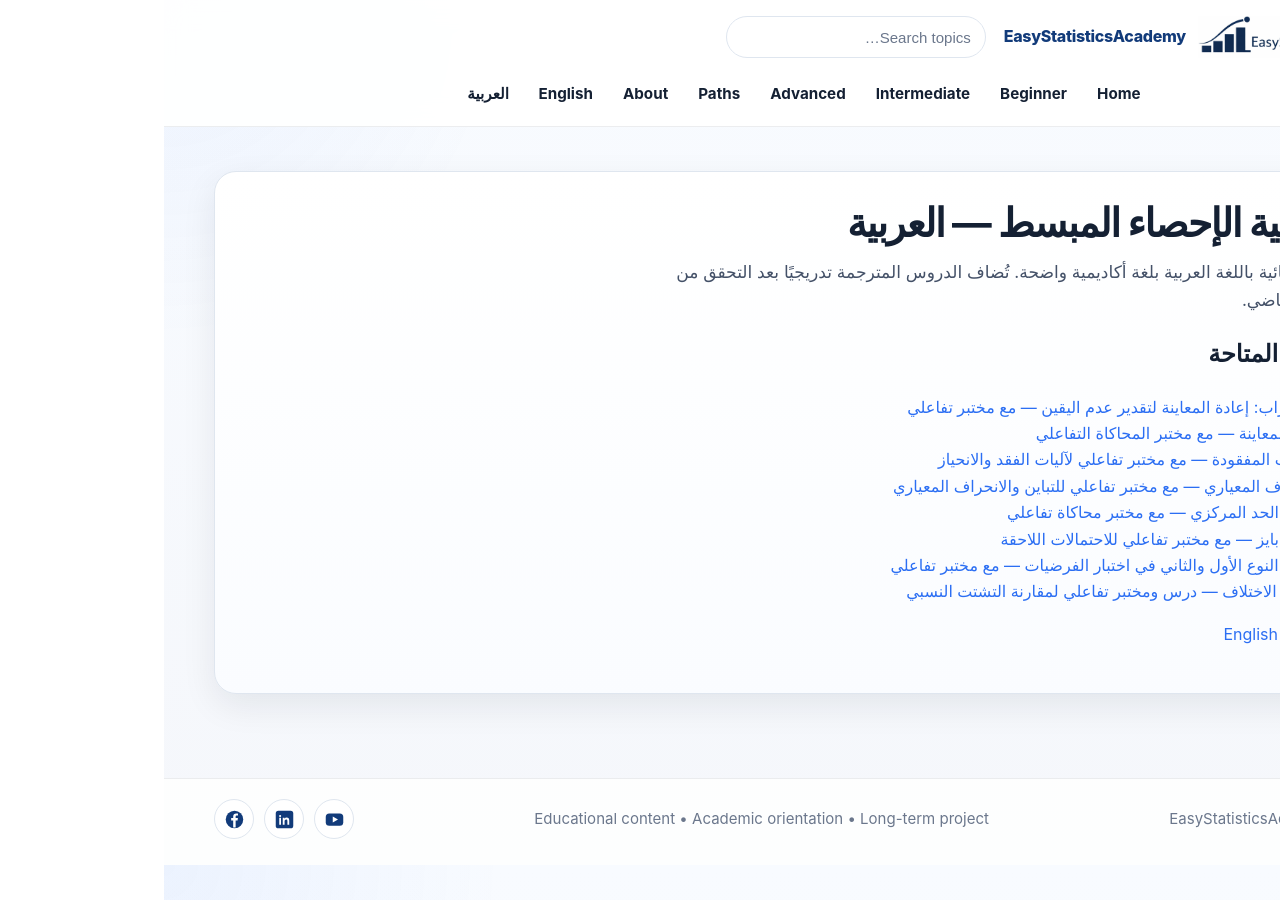
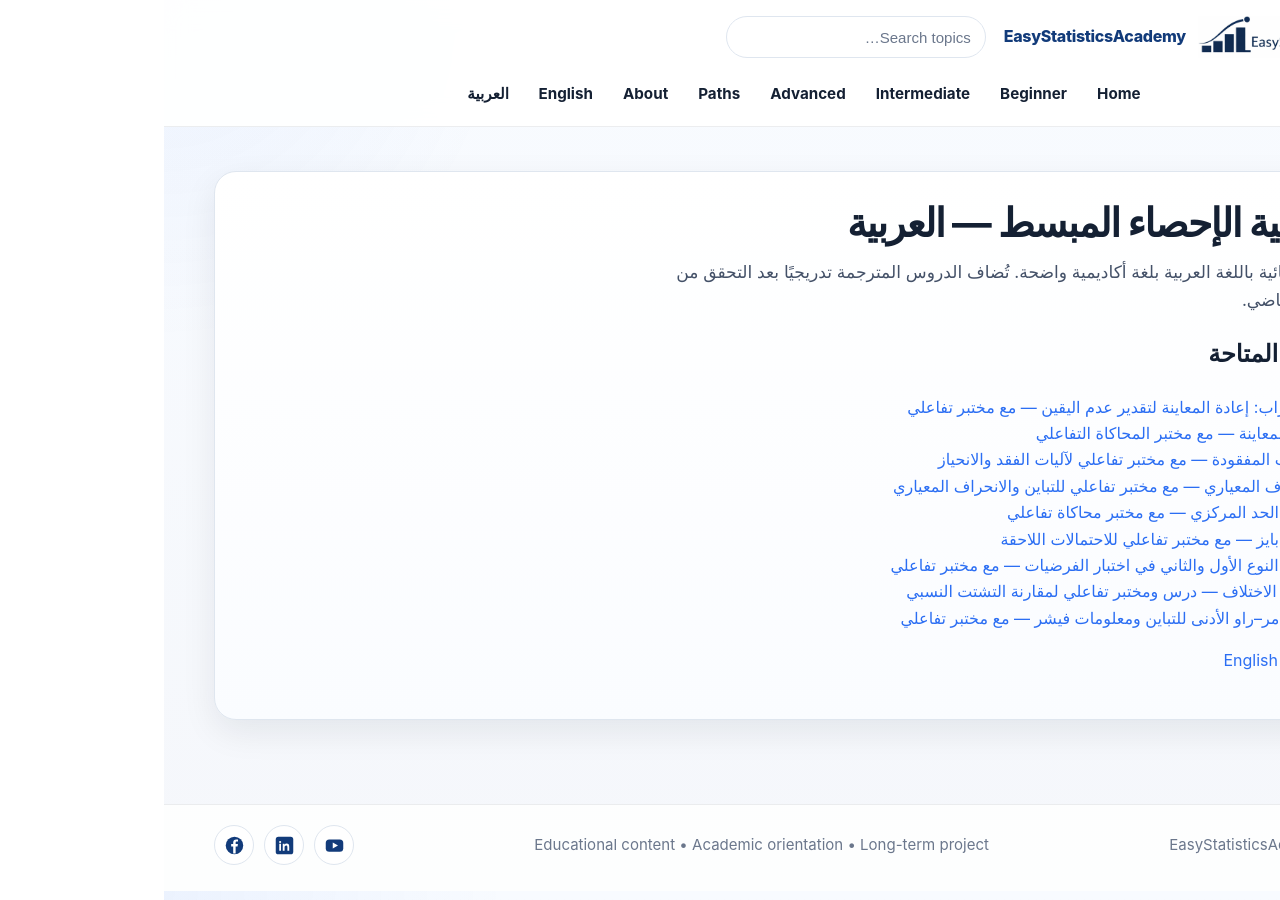
Before and after one commit to ammar-homaida-statistics/easystatisticsacademy, a Jekyll site: the page built from ar/index.md, in a window 1280 px wide. Built offline with Jekyll 4.4.1, drawn with Linux system fonts in a browser that asks for light colours.

Commit message:
Register reciprocal Arabic/English CRLB navigation and hreflang links

```diff
--- a/ar/index.md
+++ b/ar/index.md
@@ -9,6 +9,6 @@
 <h1>أكاديمية الإحصاء المبسط — العربية</h1>
 <p class="lead">دروس إحصائية باللغة العربية بلغة أكاديمية واضحة. تُضاف الدروس المترجمة تدريجيًا بعد التحقق من محتواها الرياضي.</p>
 <h2>الدروس المتاحة</h2>
-<ul><li><a href="/ar/inference/assumptions-robustness/bootstrap-as-robust-tool/">بوتستراب: إعادة المعاينة لتقدير عدم اليقين — مع مختبر تفاعلي</a></li><li><a href="/ar/foundations/sampling-variability/">تباين المعاينة — مع مختبر المحاكاة التفاعلي</a></li><li><a href="/ar/foundations/missing-data/">البيانات المفقودة — مع مختبر تفاعلي لآليات الفقد والانحياز</a></li><li><a href="/ar/descriptive/spread/standard-deviation/">الانحراف المعياري — مع مختبر تفاعلي للتباين والانحراف المعياري</a></li><li><a href="/ar/probability/lln-clt/central-limit-theorem/">نظرية الحد المركزي — مع مختبر محاكاة تفاعلي</a></li><li><a href="/ar/probability/conditional/bayes-theorem/">نظرية بايز — مع مختبر تفاعلي للاحتمالات اللاحقة</a></li><li><a href="/ar/inference/hypothesis-testing/type1-type2-errors/">أخطاء النوع الأول والثاني في اختبار الفرضيات — مع مختبر تفاعلي</a></li><li><a href="/ar/descriptive/spread/coefficient-of-variation/">معامل الاختلاف — درس ومختبر تفاعلي لمقارنة التشتت النسبي</a></li></ul>
+<ul><li><a href="/ar/inference/assumptions-robustness/bootstrap-as-robust-tool/">بوتستراب: إعادة المعاينة لتقدير عدم اليقين — مع مختبر تفاعلي</a></li><li><a href="/ar/foundations/sampling-variability/">تباين المعاينة — مع مختبر المحاكاة التفاعلي</a></li><li><a href="/ar/foundations/missing-data/">البيانات المفقودة — مع مختبر تفاعلي لآليات الفقد والانحياز</a></li><li><a href="/ar/descriptive/spread/standard-deviation/">الانحراف المعياري — مع مختبر تفاعلي للتباين والانحراف المعياري</a></li><li><a href="/ar/probability/lln-clt/central-limit-theorem/">نظرية الحد المركزي — مع مختبر محاكاة تفاعلي</a></li><li><a href="/ar/probability/conditional/bayes-theorem/">نظرية بايز — مع مختبر تفاعلي للاحتمالات اللاحقة</a></li><li><a href="/ar/inference/hypothesis-testing/type1-type2-errors/">أخطاء النوع الأول والثاني في اختبار الفرضيات — مع مختبر تفاعلي</a></li><li><a href="/ar/descriptive/spread/coefficient-of-variation/">معامل الاختلاف — درس ومختبر تفاعلي لمقارنة التشتت النسبي</a></li><li><a href="/ar/mathematical-statistics/fisher-information-and-efficiency/cramer-rao-lower-bound/">حد كرامر–راو الأدنى للتباين ومعلومات فيشر — مع مختبر تفاعلي</a></li></ul>
 <p><a href="/" lang="en" dir="ltr">English homepage</a></p>
 </div></section>
```
